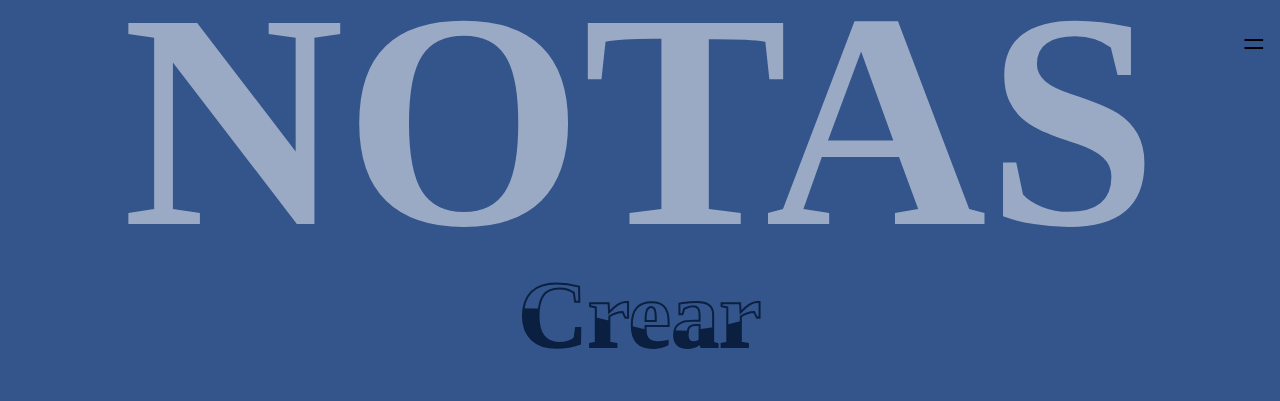
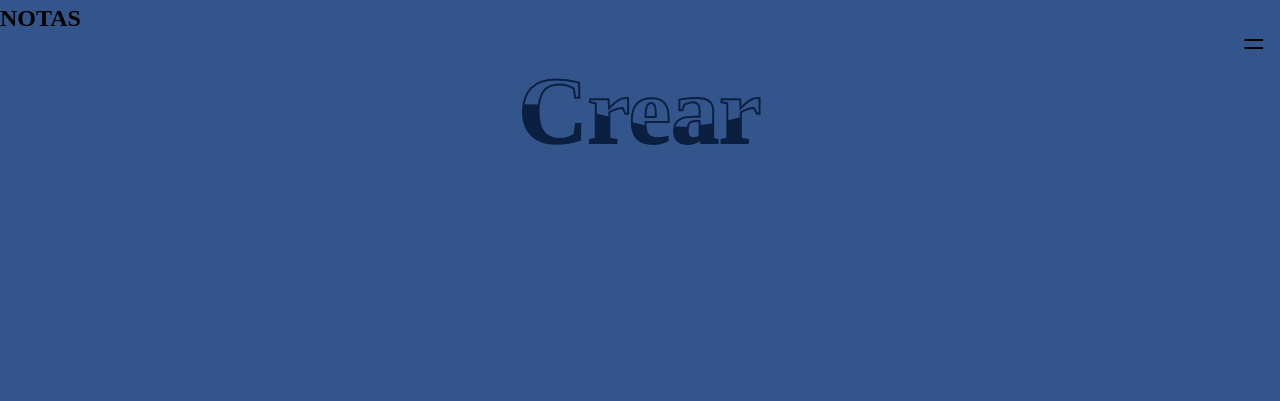
Before and after one commit to caraseli02/FinalVlad, a Flask app: page / in a window 1280 px wide. Shown: the top 401 px of the page. Run offline with Flask 2, Linux system fonts and the light colour scheme; style sheets or scripts are compiled from the project's sources.

Commit message:
Change hader

```diff
--- a/static/sass/layouts/_header.scss
+++ b/static/sass/layouts/_header.scss
@@ -3,17 +3,7 @@ header {
   height: 400px;
 
   .header__notas {
-    max-width: 80vw;
-    max-height: 30vh;
-    margin: 0 auto;
-    text-align: left;
-    font-size: 307px;
-    letter-spacing: 0;
-    color: #ffffff;
-    opacity: 0.5;
-    display: flex;
-    justify-content: center;
-    align-items: center;
+
   }
   .cajaTitulos {
     width: 100%;
```
